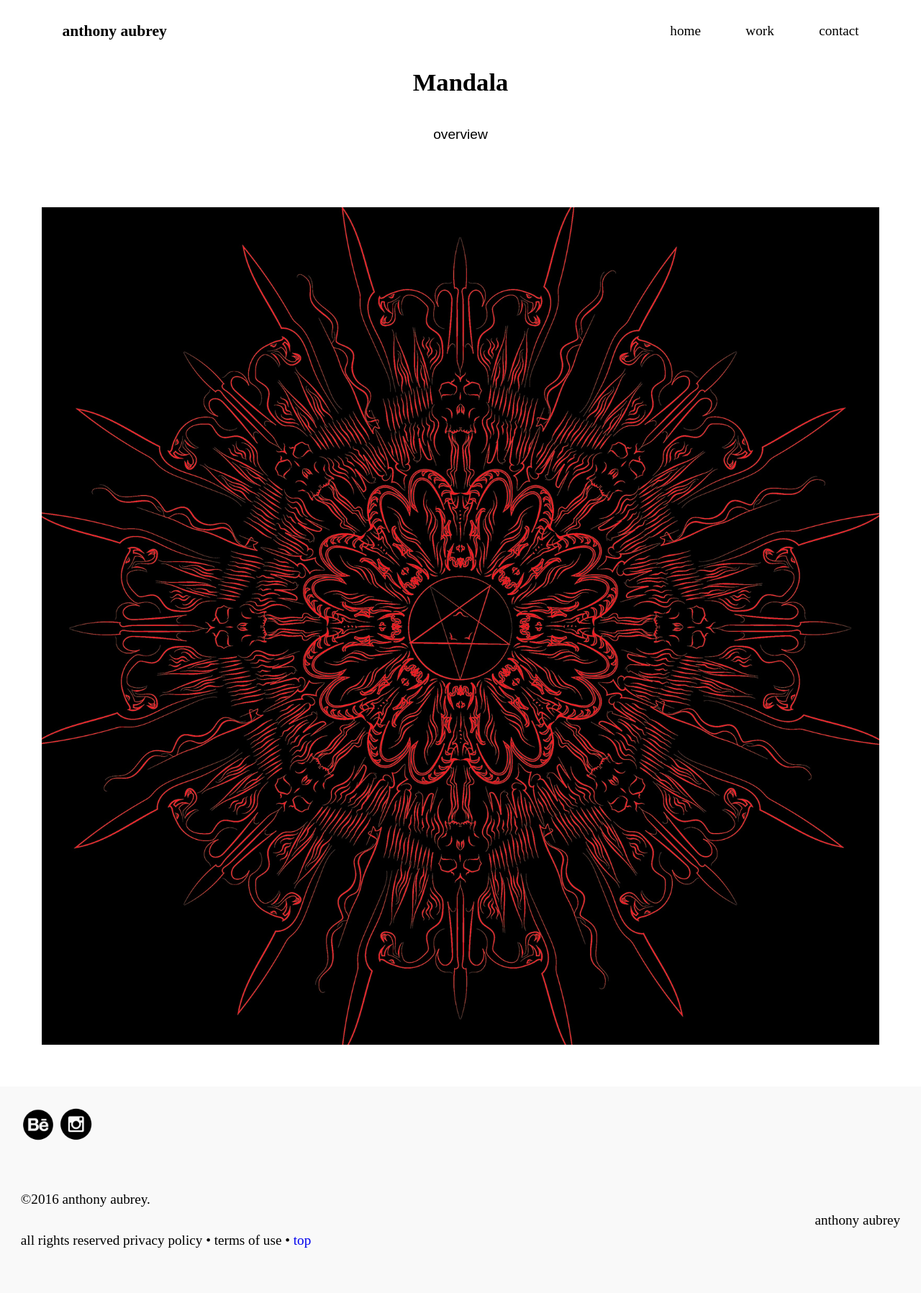
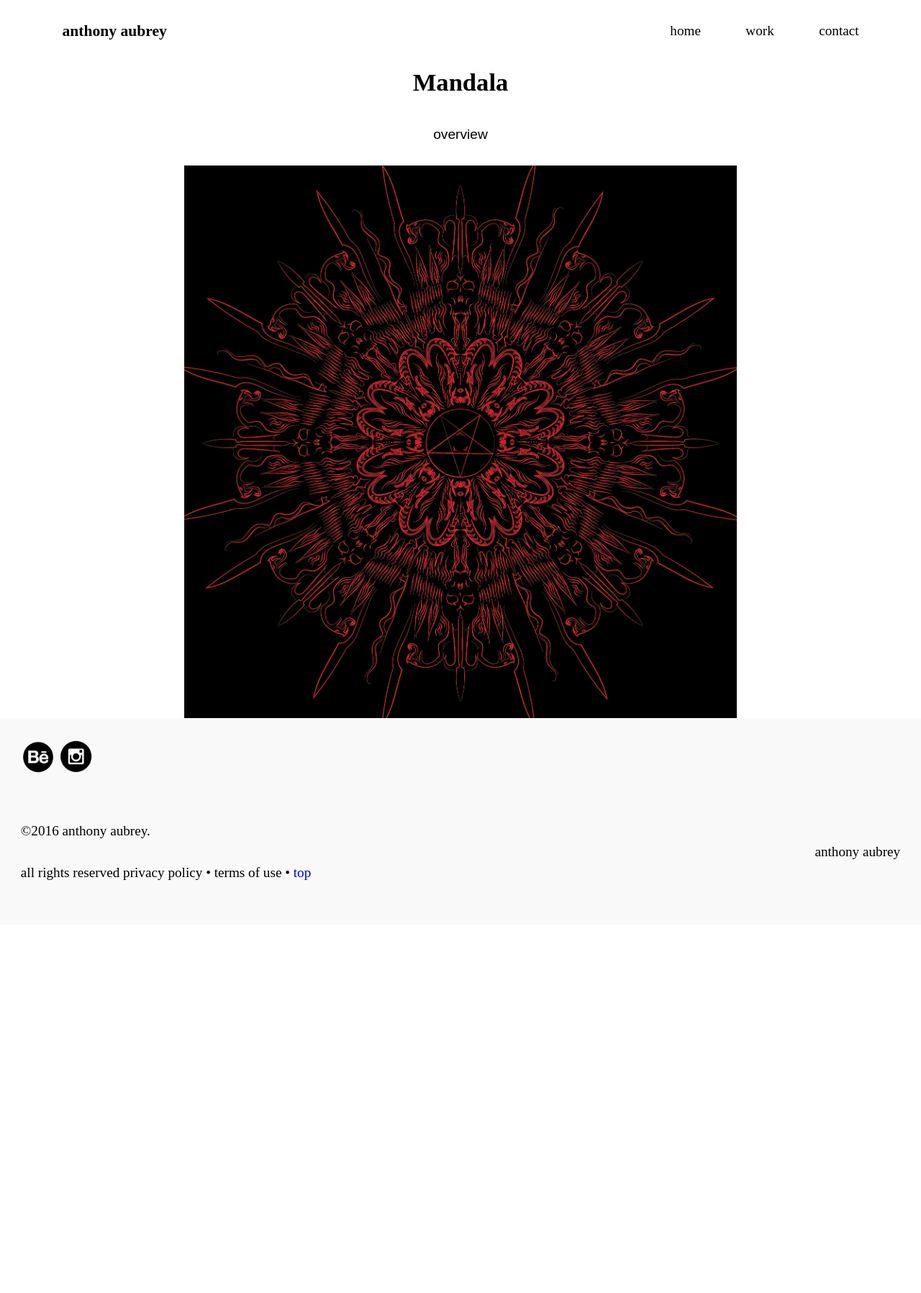
Before and after one commit to anthonyaubrey/portfolio, a Jekyll site: the page built from mandalapage.html, in a window 1280 px wide. Shown: the whole page at 72% size. Built offline with Jekyll 4.4.1, drawn with Linux system fonts in a browser that asks for light colours; after the commit the page ends 1285 px from its top, so only the background shows below that.

Commit message:
added more padding to left right of image

```diff
--- a/css/main.css
+++ b/css/main.css
@@ -39,8 +39,8 @@
 
 }
 
-.pagewrap {
-  max-width: 35em;
+.imgwrap {
+  max-width: 40em;
   margin: 0 auto;
 }
 
--- a/mandalapage.html
+++ b/mandalapage.html
@@ -6,6 +6,6 @@
   <div class="text-center">
     <h1 class="text-center">Mandala</h1>
     <p class="open-sans text-center">overview</p>
-    <img class="img-flex island-2"src="{{site.baseurl}}/img/mandala-l.jpg">
+    <img class="img-flex imgwrap"src="{{site.baseurl}}/img/mandala-l.jpg">
   </div>
 </main>
```
